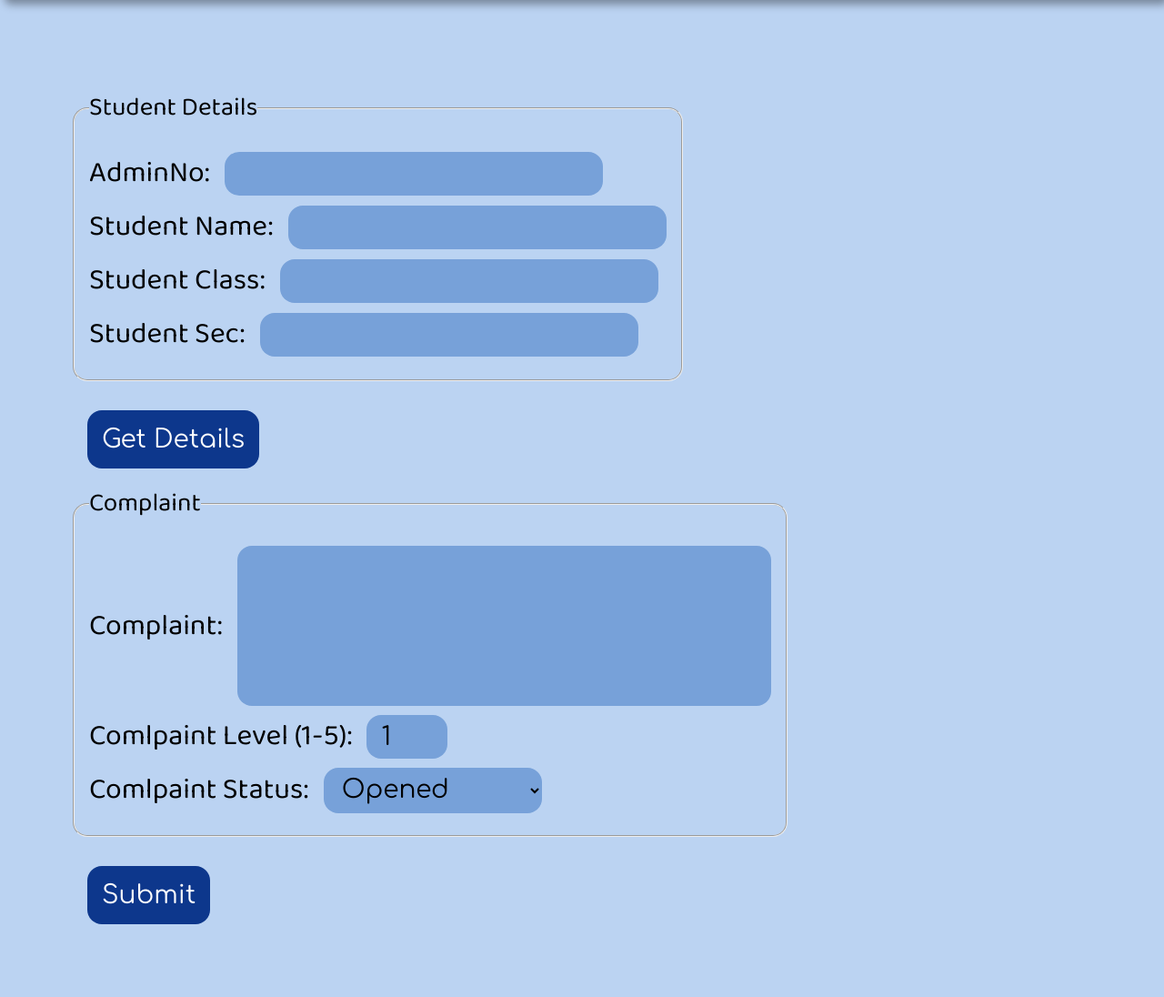
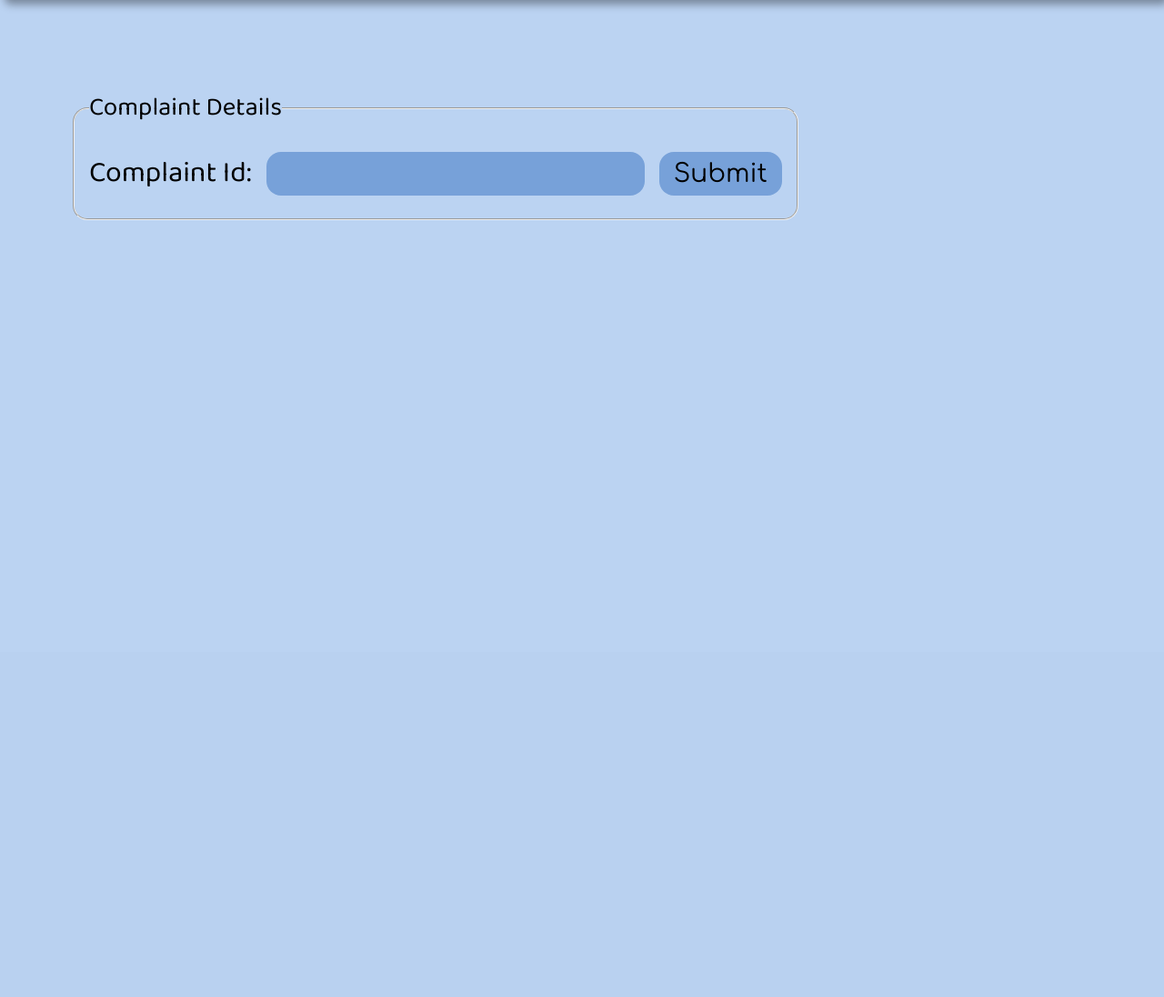
Before and after one commit to XotEmBotZ/instituteManagement, a Django app: template mainServer/teachers/templates/teachers/editComplaintBase.html in a window 1280 px wide. Shown: the part 83-1179 px from the top of the page at 91% size. After the commit the page ends 325 px from the top, so only its background shows below. Run offline with Django 4.2, Linux system fonts and the light colour scheme; the template is opened without the code that fills it, so the values that code supplies are empty.

Commit message:
Added feature or GUI in chosing complaintId
Modified the editComplaintBase.html to collect complaint Id and redirect
to complaint page.

```diff
--- a/mainServer/teachers/templates/teachers/editComplaintBase.html
+++ b/mainServer/teachers/templates/teachers/editComplaintBase.html
@@ -2,7 +2,6 @@
 {% block head %}
 {% load static %}
 <link rel="stylesheet" href="{% static 'teachers/css/editComplaint.css' %}">
-<script src="{% static 'teachers/js/addComplaint.js' %}" defer></script>
 {% endblock head %}
 {% block main %}
 {% if msgPresent %}
@@ -10,41 +9,14 @@
     <h3>{{msg}}</h3>
 </div>
 {% endif %}
-<form action="" method="post">
+<form action="" method="get">
     {% csrf_token %}
     <fieldset>
-        <legend>Student Details</legend>
-        <label for="adminNo">AdminNo:
-            <input type="number" name="adminNo" id="adminNo" value="{{adminNo}}" disabled>
-        </label>
-        <label for="stdName">Student Name:
-            <input type="text" name="stdName" id="stdName" value="{{stdName}}" disabled>
-        </label>
-        <label for="stdClass">Student Class:
-            <input type="text" name="stdClass" id="stdClass" value="{{stdClass}}" disabled>
-        </label>
-        <label for="stdSec">Student Sec:
-            <input type="text" name="stdSec" id="stdSec" value="{{stdSec}}" disabled>
+        <legend>Complaint Details</legend>
+        <label for="complaintId">Complaint Id:
+            <input type="number" name="complaintId" id="complaintId">
+            <input type="submit" value="Submit">
         </label>
     </fieldset>
-    <button type="submit">Get Details</button>
-    <fieldset>
-        <legend>Complaint</legend>
-        <label for="complaint">Complaint:
-            <textarea name="complaint" id="complaint" cols="30" rows="5"></textarea>
-        </label>
-        <label for="complaintLevel">Comlpaint Level (1-5):
-            <input type="number" min=1 max=5 name="complaintLevel" id="complaintLevel" value="1" >
-        </label>
-        <label for="complaintLevel">Comlpaint Status:
-            <select name="complaintStatus" id="complaintStatus">
-                <option value="opened">Opened</option>
-                <option value="investigating">Investigating</option>
-                <option value="informed">Informed</option>
-                <option value="pusnishment">Punishment</option>
-            </select>
-        </label>
-    </fieldset>
-    <button type="submit">Submit</button>
 </form>
 {% endblock main %}
```
